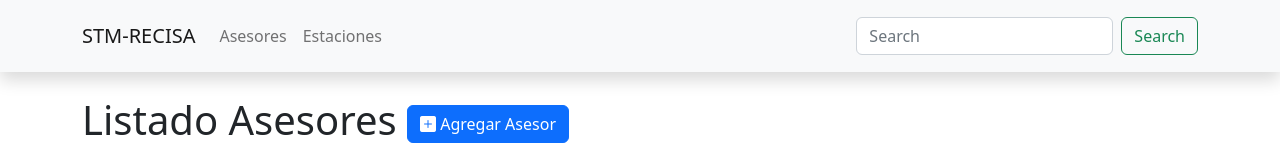
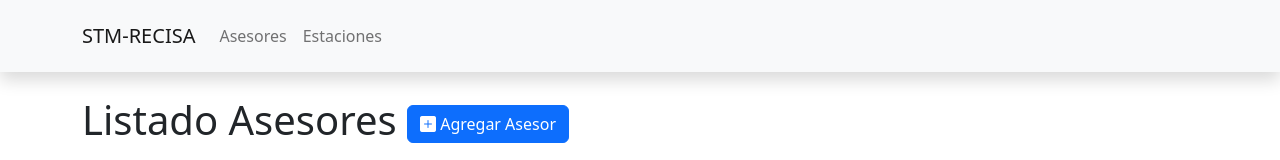
Before and after one commit to cgutierr3z/pt-recisa, an Angular app: page /list-asesor in a window 1280 px wide. Shown: the top 160 px of the page. Built offline with nearby package versions, Linux system fonts and the light colour scheme; no server answers.

Commit message:
remove searchbox in navbar

```diff
--- a/src/app/app.component.html
+++ b/src/app/app.component.html
@@ -21,10 +21,10 @@
           </div>
         </li> -->
       </ul>
-      <form class="d-flex my-2 my-lg-0">
+      <!-- <form class="d-flex my-2 my-lg-0">
         <input class="form-control me-sm-2" type="text" placeholder="Search">
         <button class="btn btn-outline-success my-2 my-sm-0" type="submit">Search</button>
-      </form>
+      </form> -->
     </div>
   </div>
 </nav>
```
